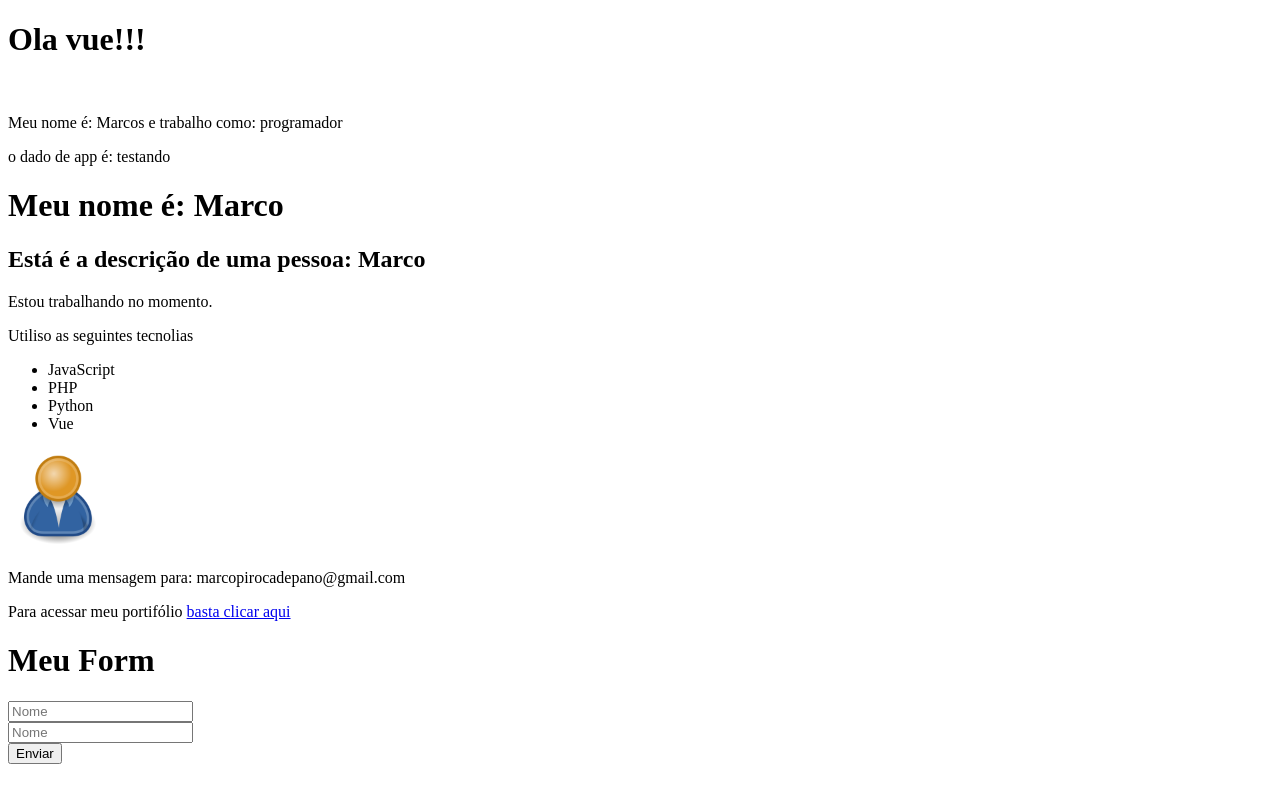
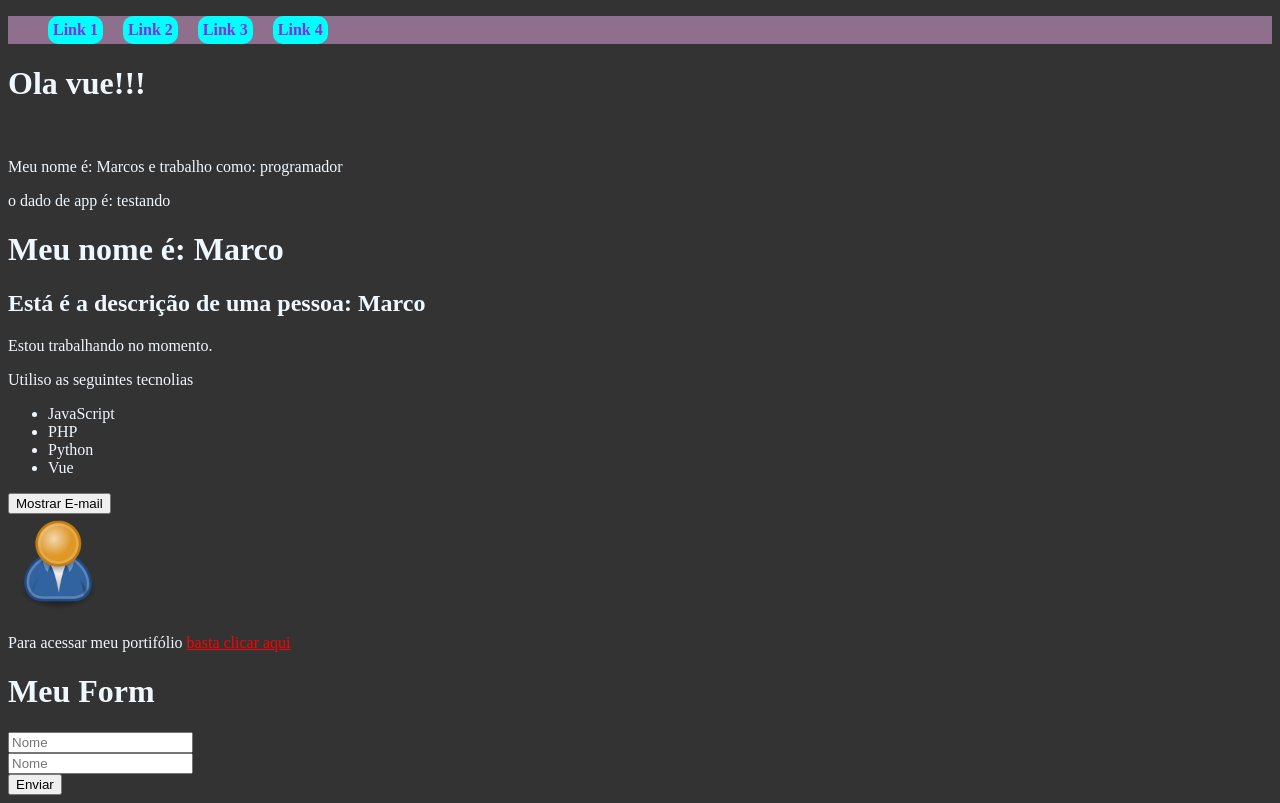
Before and after one commit to MAN0LIT0/Curso_vue, a Vue app in the folder Vue_curso/: page / in a window 1280 px wide. Built offline with nearby package versions, Linux system fonts and the light colour scheme.

Commit message:
CSS global e scoped

```diff
--- a/Vue_curso/src/App.vue
+++ b/Vue_curso/src/App.vue
@@ -1,5 +1,6 @@
 <template>
 <div>
+  <Header />
   <componente1/>
   <p>o dado de app é: {{ teste }}</p>
   <LifeCycle/>
@@ -12,13 +13,16 @@ import componente1 from './components/componente1.vue'
 import LifeCycle from './components/LifeCycle.vue'
 import Pessoa from './components/Pessoa.vue'
 import Form from './components/Form.vue'
+import Header from './components/header.vue'
+
 export default {
   name: 'App',
   components: {
     componente1,
     LifeCycle,
     Pessoa,
-    Form
+    Form,
+    Header
   }, data() {
     return {
       teste: "testando"
@@ -26,3 +30,12 @@ export default {
   },
 }
 </script>
+<style>
+  body{
+    background-color: #333;
+    color: aliceblue;
+  }
+  a {
+    color: red;
+  }
+</style>
--- a/Vue_curso/src/components/LifeCycle.vue
+++ b/Vue_curso/src/components/LifeCycle.vue
@@ -21,6 +21,12 @@ export default {
         setTimeout(() =>{
             this.nome = 'Marco'
         },2000);
+        this.lifeCycle()
+    },
+    methods: {
+        lifeCycle(){
+            console.log('executou')
+        }
     },
 }
 </script>
--- /dev/null
+++ b/Vue_curso/src/components/header.vue
@@ -0,0 +1,43 @@
+<template>
+    <div>
+        <ul>
+            <li><a href="#">Link 1</a></li>
+            <li><a href="#">Link 2</a></li>
+            <li><a href="#">Link 3</a></li>
+            <li><a href="#">Link 4</a></li>
+        </ul>
+    </div>
+</template>
+<script>
+export default {
+    name: 'header'
+}
+</script>
+<style scoped>
+    ul {
+        list-style: none;
+        display: flex;
+        background-color: #c9c9;
+    }
+
+    li {
+        padding: 5px;
+        margin-right: 20px;
+        background-color: aqua;
+        border-radius: 10px;
+        font-weight: bold;
+        transition: .5s;
+    }
+
+    a {
+        color: blueviolet;
+        text-decoration: none;
+        transition: .5s;
+    }
+    a:hover{
+        color: coral;
+    }
+    li:hover{
+        background-color: rgb(83, 189, 101);
+    }
+</style>
--- a/Vue_curso/src/components/info.vue
+++ b/Vue_curso/src/components/info.vue
@@ -9,6 +9,9 @@
             <li>Python</li>
             <li>Vue</li>
         </ul>
+        <div>
+            <button @click="showEmail">{{ mostrar_botao }}</button>
+        </div>
         <Picture />
         <p v-show="mostrar_email">Mande uma mensagem para: {{ email }}</p>
         <p>Para acessar meu portifólio <a v-bind:href="meu_link" target="_blank">basta clicar aqui</a></p>
@@ -24,9 +27,20 @@ export default {
     data() {
         return {
             esta_trabalhando: true,
-            mostrar_email: true,
+            mostrar_email: false,
             email: 'marcopirocadepano@gmail.com',
-            meu_link: 'https://google.com'
+            meu_link: 'https://google.com',
+            mostrar_botao: 'Mostrar E-mail'
+        }
+    },
+    methods: {
+        showEmail(){
+            this.mostrar_email = !this.mostrar_email
+            if(!this.mostrar_email){
+                this.mostrar_botao = 'Mostrar E-mail'
+            }else{
+                this.mostrar_botao = 'Esconder E-mail'
+            }
         }
     },
 }
```
